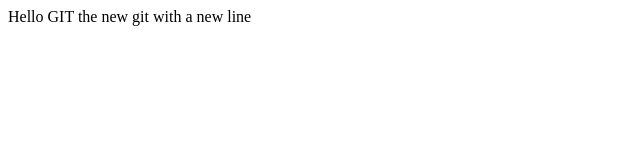
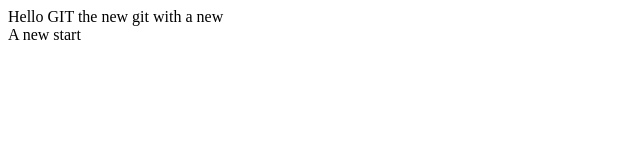
Before and after one commit to adeanbd/trygit, a plain HTML site: page index.html in a window 1280 px wide. Shown: the full height of the page, 0-640 px from the left. Drawn offline with Linux system fonts and the light colour scheme.

Commit message:
this is the new era

```diff
--- a/index.html
+++ b/index.html
@@ -2,6 +2,7 @@
 <title>Hello GIT</title>
 <head></head>
 <body>
-Hello GIT the new git with a new line
+Hello GIT the new git with a new </br>
+A new start
 </body>
 </html>
```
